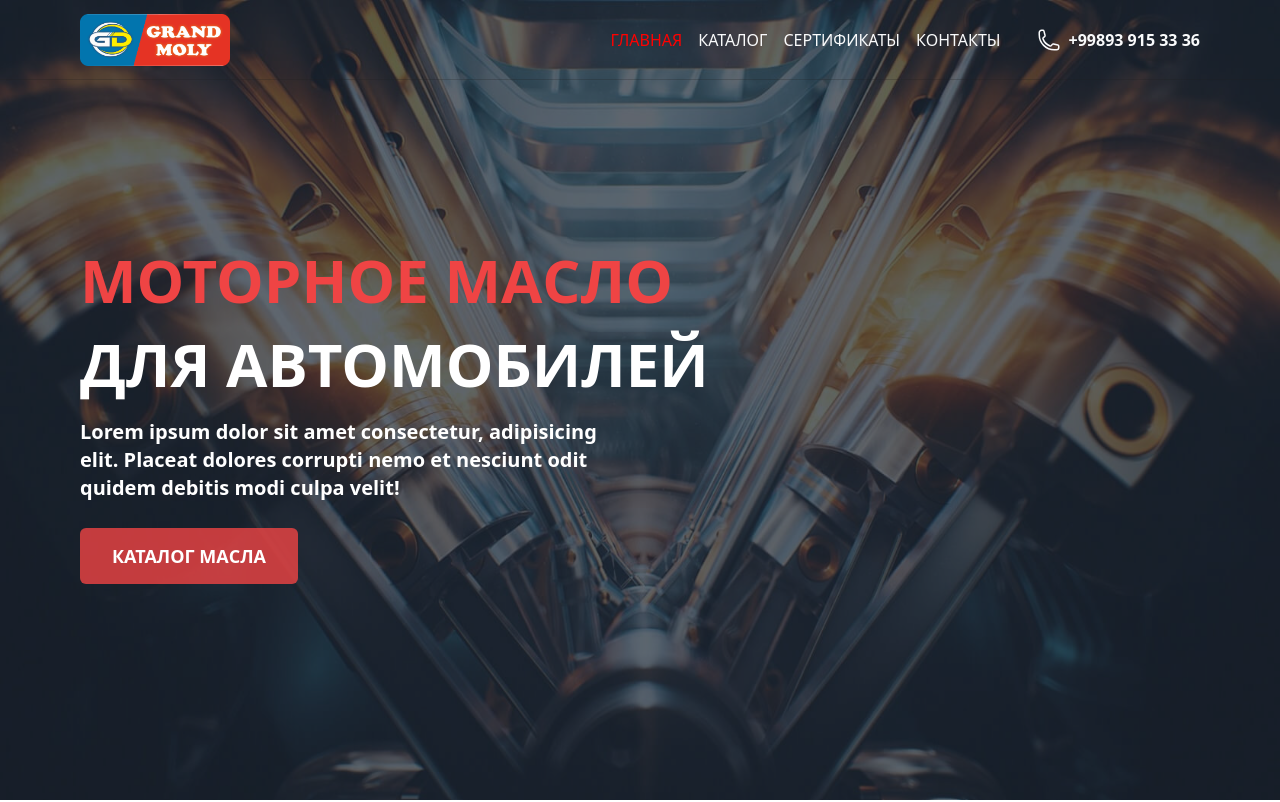
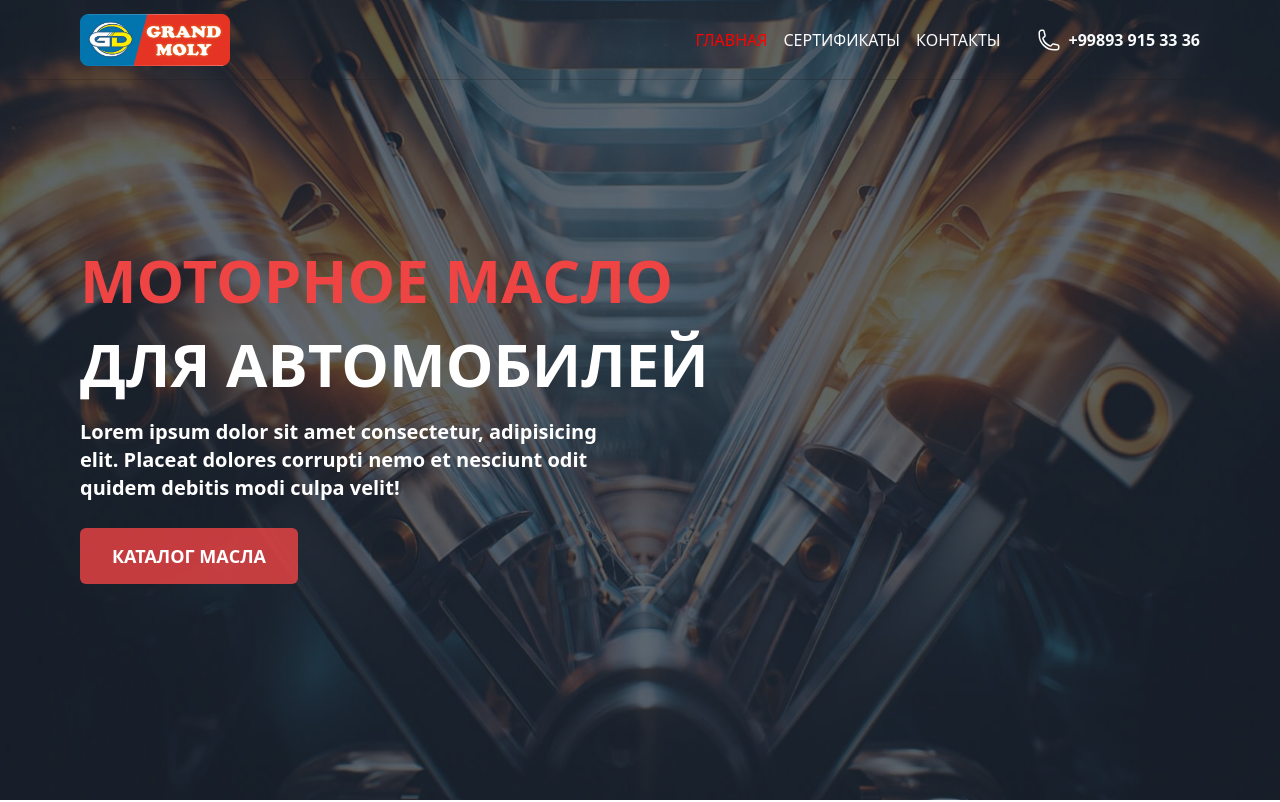
Before and after one commit to mDavron/grant-molly, a Next.js app: page / in a window 1280 px wide. Shown: the top 802 px of the page. Built offline with nearby package versions, Linux system fonts and the light colour scheme.

Commit message:
katalog page olib tashlandi

```diff
--- a/src/components/navbar/Navbar.jsx
+++ b/src/components/navbar/Navbar.jsx
@@ -8,7 +8,7 @@ import Logo from '../Logo'
 
 const navitems = [
   { id: 1, url: '/', label: 'Главная' },
-  { id: 2, url: '/category', label: 'Каталог' },
+  // { id: 2, url: '/category', label: 'Каталог' },
   { id: 4, url: '/sertificates', label: 'Сертификаты' },
   { id: 3, url: '/contacts', label: 'Контакты' }
 ]
```
